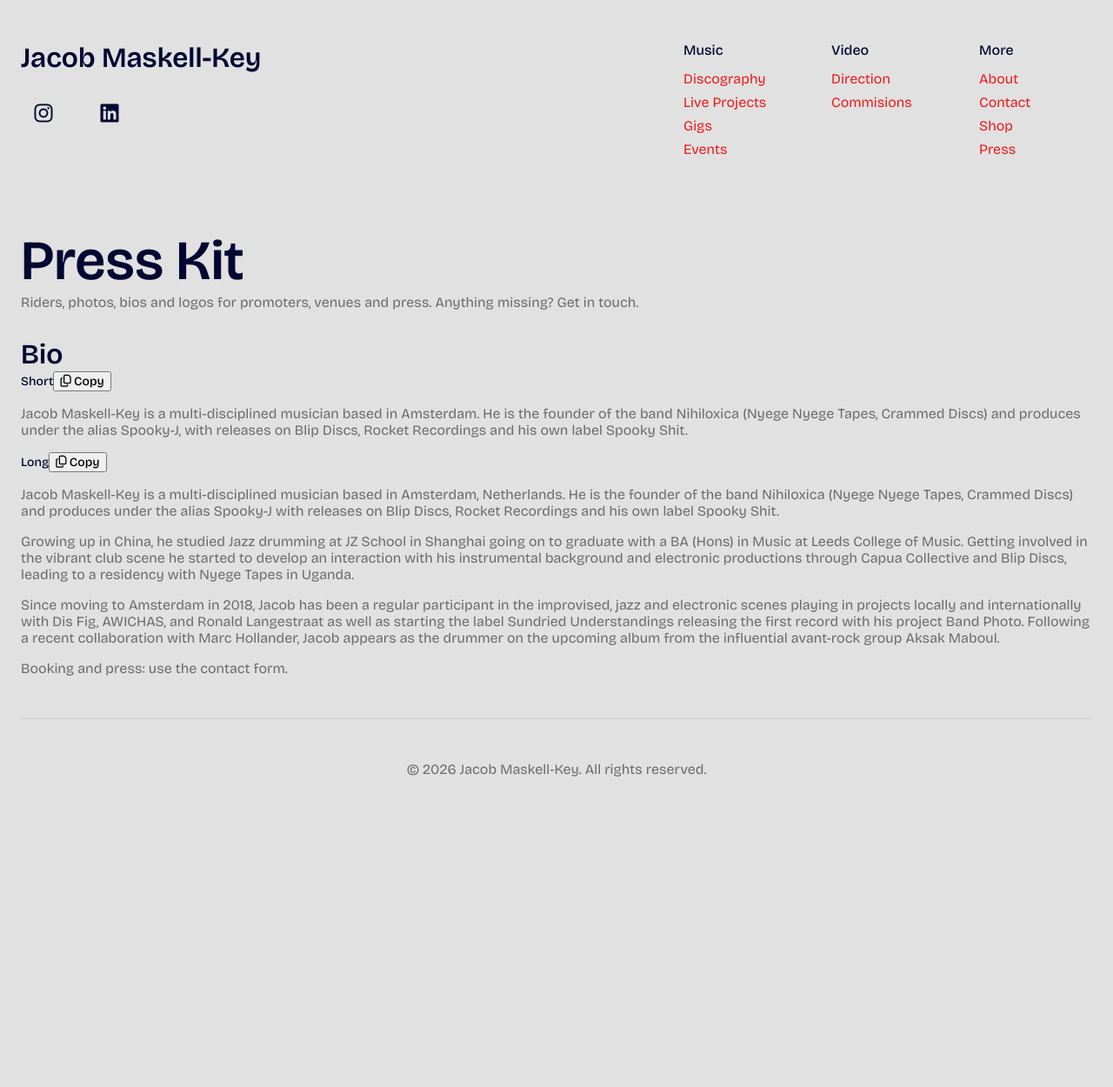
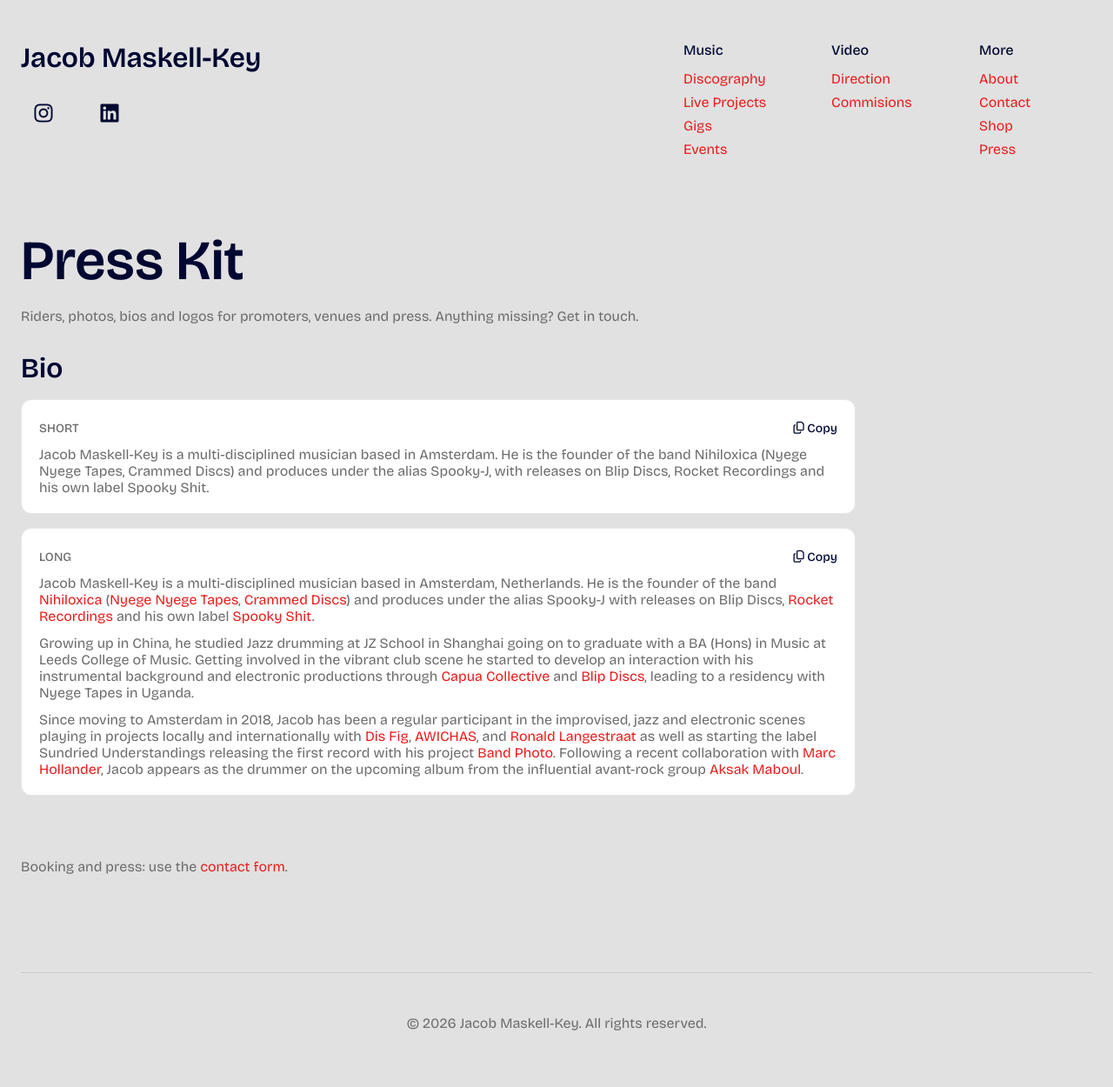
Before and after one commit to andriusax/jacob-maskell-key-website, a Jekyll site: the page built from press-kit.html, in a window 1280 px wide. Shown: the whole page at 87% size. Built offline with Jekyll 4.4.1, drawn with Linux system fonts in a browser that asks for light colours; before the commit the page ends 958 px from its top, so only the background shows below that.

Commit message:
Press kit: styles

```diff
--- a/assets/css/main.css
+++ b/assets/css/main.css
@@ -1367,3 +1367,28 @@ a.poster:focus-visible { outline: 3px solid var(--color-link); outline-offset: -
 @media (prefers-reduced-motion: reduce) {
   a.poster img { transition: none; }
 }
+/* Press kit (press-kit.html): unlisted page for riders, bios, photos and logos */
+.kit-intro { margin-top: 16px; max-width: 720px; color: var(--color-muted); }
+.kit { display: flex; flex-direction: column; gap: 56px; padding: 0 0 64px; max-width: 960px; }
+.kit-section { display: flex; flex-direction: column; gap: 16px; }
+.kit-muted { color: var(--color-muted); }
+.kit-files { list-style: none; margin: 0; padding: 0; display: flex; flex-direction: column; gap: 12px; }
+.kit-file { display: flex; align-items: center; justify-content: space-between; gap: 16px; padding: 16px 20px; background: var(--color-white); border: 1px solid #E6E6E6; border-radius: 12px; }
+.kit-file__text { display: flex; flex-direction: column; gap: 4px; }
+.kit-btn { color: var(--color-white); gap: 8px; white-space: nowrap; }
+.kit-bio { background: var(--color-white); border: 1px solid #E6E6E6; border-radius: 12px; padding: 20px; }
+.kit-bio__head { display: flex; justify-content: space-between; align-items: center; margin-bottom: 8px; text-transform: uppercase; }
+.kit-bio__text p { margin: 0 0 12px; }
+.kit-bio__text p:last-child { margin-bottom: 0; }
+.kit-bio__text a, .kit-contact a { color: var(--color-link); }
+.kit-copy { background: none; border: 0; padding: 4px 0; cursor: pointer; color: var(--color-heading); font-family: var(--font-display); text-transform: none; }
+.kit-copy:hover { color: var(--color-link); }
+.kit-photos { display: grid; grid-template-columns: repeat(3, 1fr); gap: 16px; }
+.kit-photo { margin: 0; display: flex; flex-direction: column; gap: 6px; }
+.kit-photo img { width: 100%; aspect-ratio: 4 / 5; object-fit: cover; border-radius: 8px; transition: opacity .2s ease; }
+.kit-photo a:hover img { opacity: .85; }
+@media (max-width: 900px) { .kit-photos { grid-template-columns: repeat(2, 1fr); } }
+@media (max-width: 600px) {
+  .kit-photos { grid-template-columns: 1fr; }
+  .kit-file { flex-direction: column; align-items: stretch; }
+}
```
